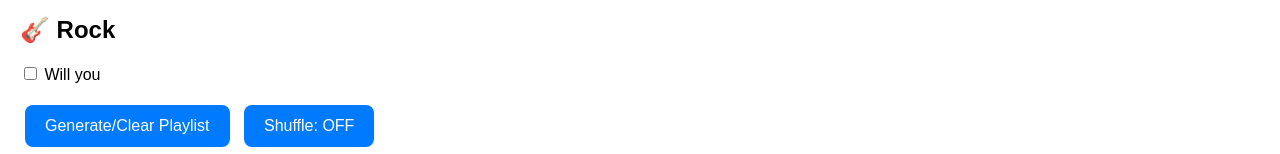
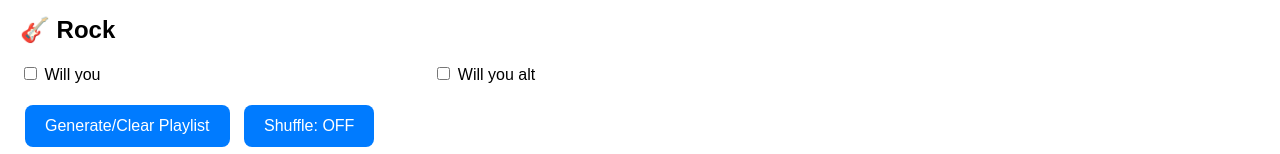
Before and after one commit to timcmit/Playlist, a plain HTML site: page player.html in a window 1280 px wide. Shown: the part 375-529 px from the top of the page. Drawn offline with Linux system fonts and the light colour scheme.

Commit message:
Update player.html

```diff
--- a/player.html
+++ b/player.html
@@ -113,6 +113,7 @@
         <h2>🎸 Rock</h2>
         <div class="tracklist">
         <label><input type="checkbox" name="file" value="https://www.dropbox.com/scl/fi/iijuqf96epop0q1yx7oul/Will-you-2.m4a?rlkey=m95lfe7w03yq953ng6eyb7vb8&st=1sur31wf&raw=1"> Will you</label><br>
+        <label><input type="checkbox" name="file" value="https://www.dropbox.com/scl/fi/x18guk8e94q9ys5suek34/Will-you-2-voice-final.m4a?rlkey=uxzt384mpejhad2233qjjyup3&st=t9r5m7fa&raw=1"> Will you alt</label><br>
         <br>
         </div>
     </div>
```
